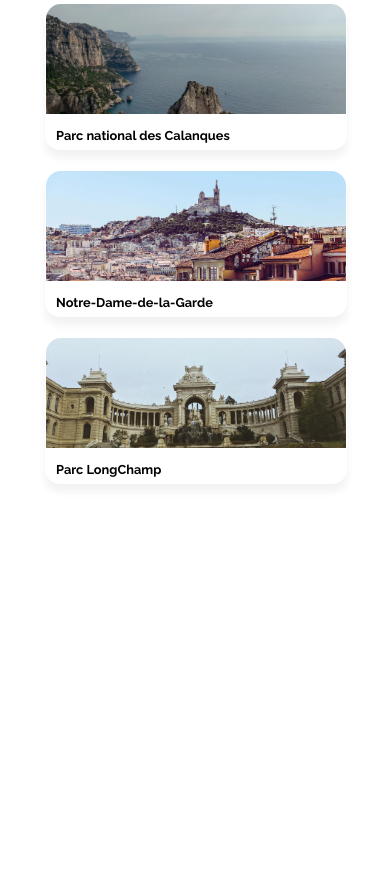
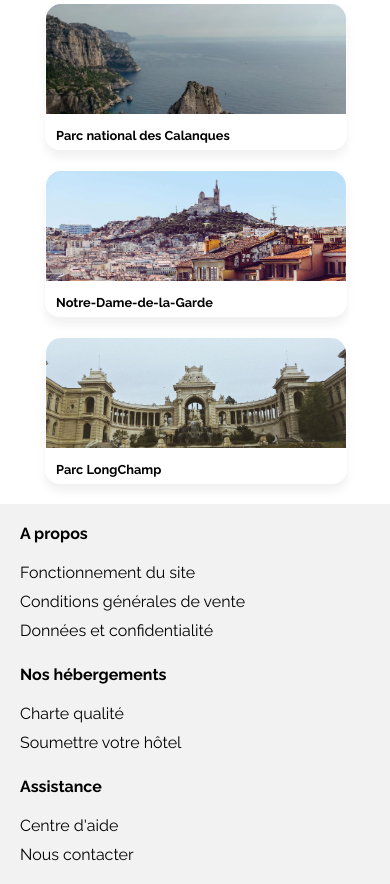
Before and after one commit to Nabi652/Hajou_2_050420211, a plain HTML site: page index.html in a window 390 px wide. Shown: the part 3138-4022 px from the top of the page. Before the commit the page ends 3642 px from the top, so only its background shows below. Drawn offline with Linux system fonts and the light colour scheme.

Commit message:
footer version mobile

```diff
--- a/index.html
+++ b/index.html
@@ -462,6 +462,38 @@
         </div>
       </article>
     </div>
+<!-- footer   -->
+
+<footer>
+    <div class="child4">
+      <div class="box-a-propos">
+        <ul>
+          <li class="a-propos0">A propos</li>
+          <li class="a-propos1">Fonctionnement du site</li>
+          <li class="a-propos2">Conditions générales de vente</li>
+          <li class="a-propos3">Données et confidentialité</li>
+        </ul>
+      </div>
+
+      <div class="box-nos-hebergements">
+        <ul>
+          <li class="nos-hebergements0">Nos hébergements</li>
+          <li class="nos-hebergements1">Charte qualité</li>
+          <li class="nos-hebergements2">Soumettre votre hôtel</li>
+        </ul>
+      </div>
+
+      <div class="box-assistance">
+        <ul>
+          <li class="assistance0">Assistance</li>
+          <li class="assistance1">Centre d'aide</li>
+          <li class="assistance2">Nous contacter</li>
+        </ul>
+      </div>
+    </div>
+  </footer>
+</body>
+</html>
 
   </body>
 </html>
--- a/style.css
+++ b/style.css
@@ -675,3 +675,47 @@ h1 + p {
   color: black;
   text-decoration: none;
 }
+/* -------------------------(footer)---------------------------------*/
+
+/* ---------------------------(ensemble des 3)----------------------------*/
+
+.child4 {
+  background-color: #f2f2f2;
+  padding-left: 20px;
+  padding-top: 20px;
+}
+
+/* ------------------------------(liste du footer)-------------------------*/
+
+footer ul {
+  list-style-type: none;
+}
+
+/* -----------------------------(padding bottom des trois boites)-------------------------*/
+
+.a-propos0,
+.nos-hebergements0,
+.assistance0 {
+  font-weight: bold;
+  padding-bottom: 20px;
+}
+
+/* --------------------------------------(padding bottom des lignes)--------------------------*/
+
+.a-propos1,
+.a-propos2,
+.nos-hebergements1,
+.assistance1 {
+  padding-bottom: 10px;
+}
+
+.a-propos3,
+.nos-hebergements2 {
+  padding-bottom: 25px;
+}
+
+/* ----------------------------------padding bottom de la dernière boite-------------------------*/
+
+.box-assistance {
+  padding-bottom: 20px;
+}
```
